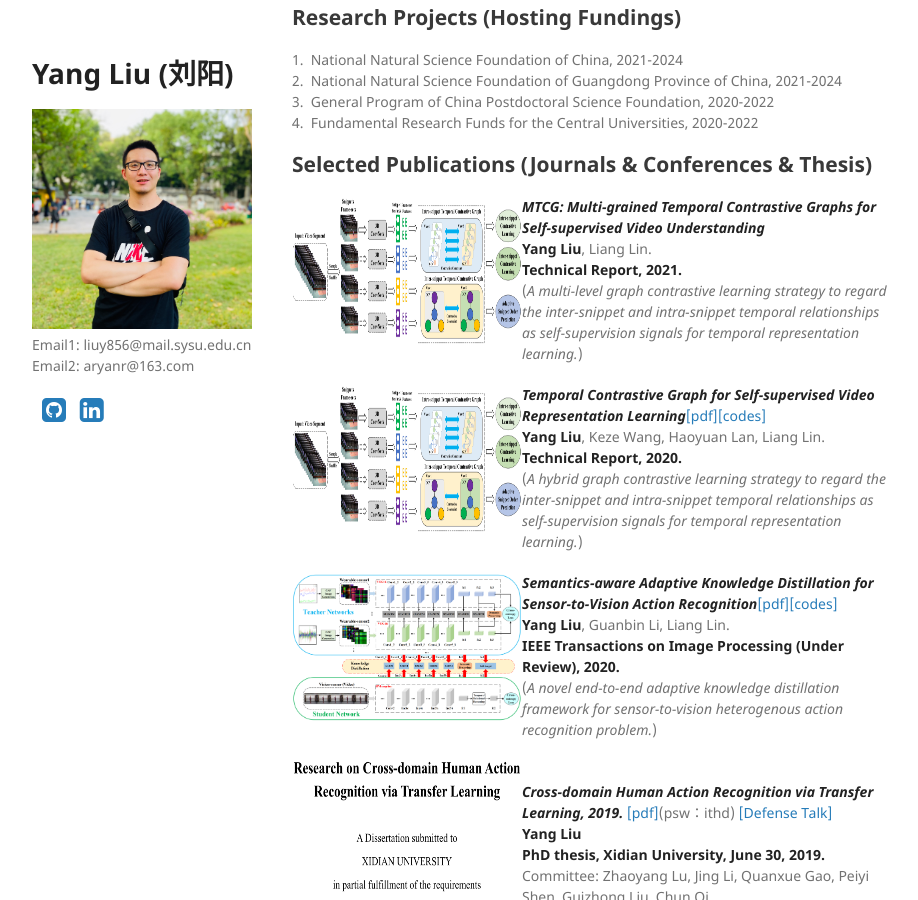
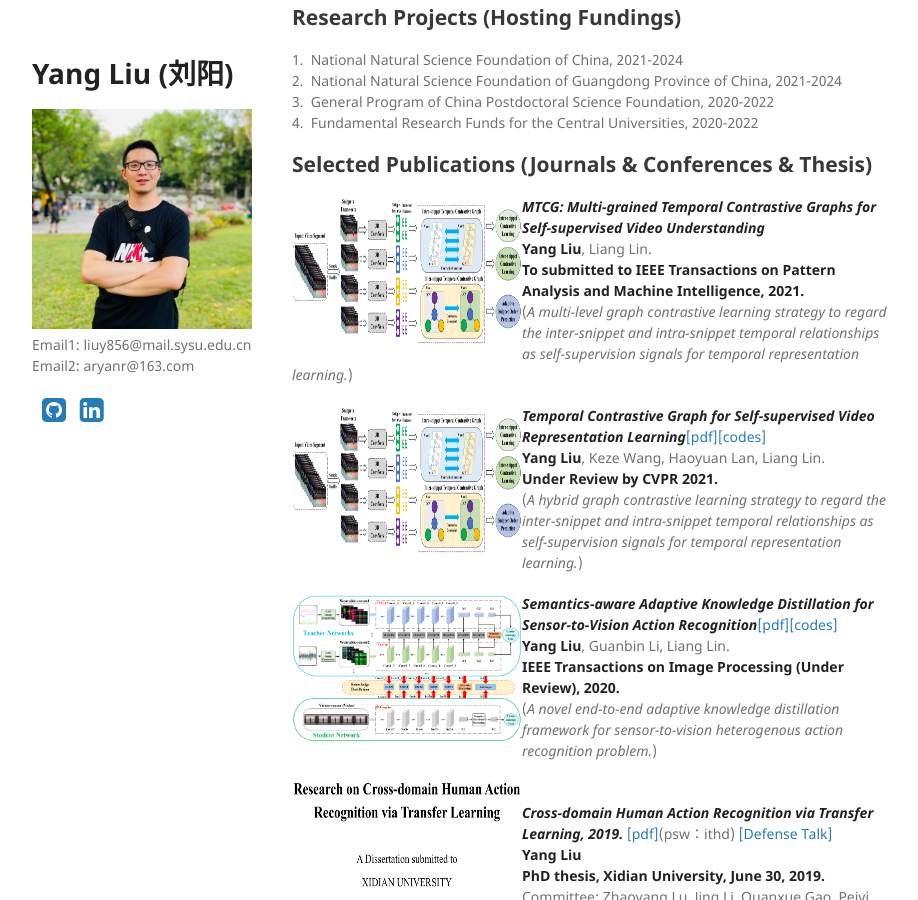
Before and after one commit to YangLiu9208/home, a Jekyll site: the page built from index.md, in a window 1280 px wide and 900 px high, scrolled down 892 px. Shown: the whole window, without its empty margins (178-1096 px from the left). Built offline with Jekyll 4.4.1, drawn with Linux system fonts in a browser that asks for light colours; a style sheet for code colours, icons or effects is not loaded.

Commit message:
Update index.md

```diff
--- a/index.md
+++ b/index.md
@@ -40,7 +40,7 @@ Deep Learning, Transfer Learning, Self-supervised Learning, Reinforcement Learni
 </div>
 ***MTCG: Multi-grained Temporal Contrastive Graphs for Self-supervised Video Understanding***
 **Yang Liu**, Liang Lin.
-**Technical Report, 2021.**
+**To submitted to IEEE Transactions on Pattern Analysis and Machine Intelligence, 2021.**
 (*A multi-level graph contrastive learning strategy to regard the inter-snippet and intra-snippet temporal relationships as self-supervision signals for temporal representation learning.*)
 
 <div align="left">
@@ -50,7 +50,7 @@ Deep Learning, Transfer Learning, Self-supervised Learning, Reinforcement Learni
 </div>
 ***Temporal Contrastive Graph for Self-supervised Video Representation Learning***[[pdf]](https://yangliu9208.github.io/home/)[[codes]]( https://github.com/YangLiu9208/TCG)
 **Yang Liu**, Keze Wang, Haoyuan Lan, Liang Lin.
-**Technical Report, 2020.**
+**Under Review by CVPR 2021.**
 (*A hybrid graph contrastive learning strategy to regard the inter-snippet and intra-snippet temporal relationships as self-supervision signals for temporal representation learning.*)
 
 <div align="left">
```
